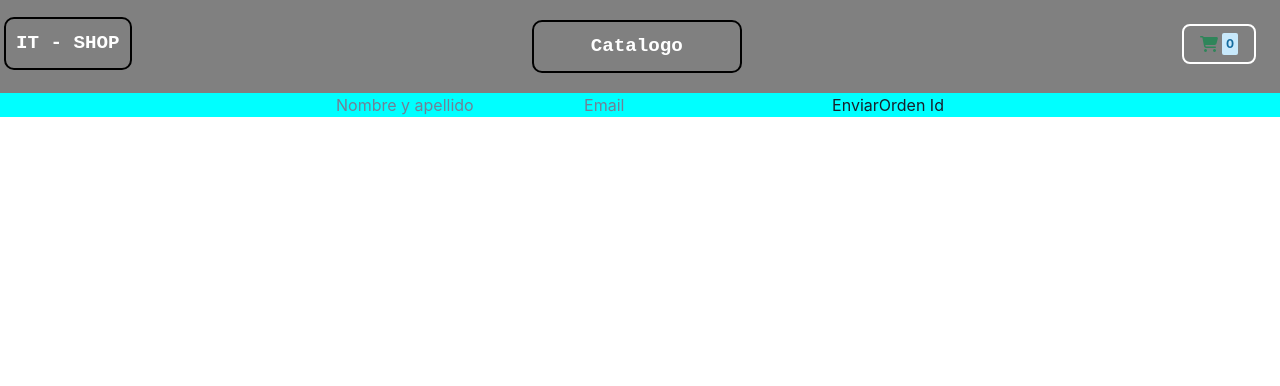
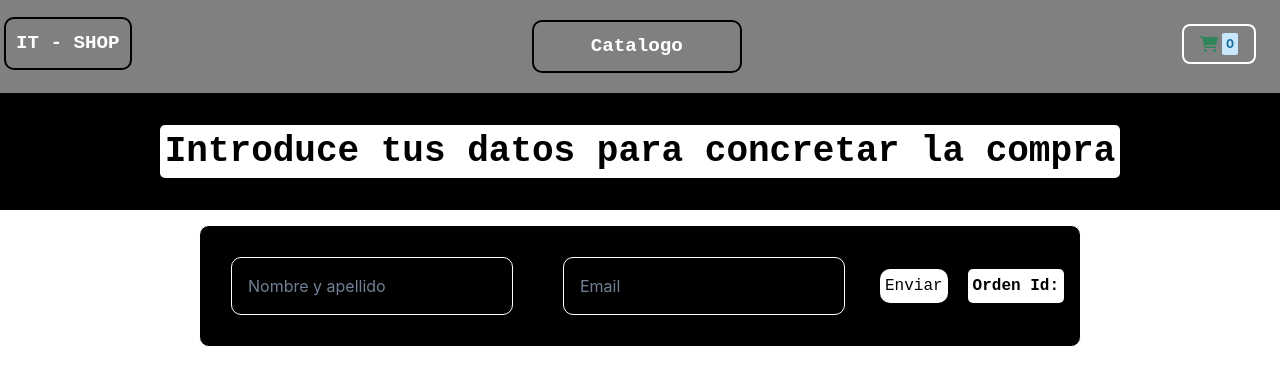
Before and after one commit to Johnson2002/FinalProyectReact, a React (Vite) app: page /cart in a window 1280 px wide. Shown: the top 386 px of the page. Built offline with nearby package versions, Linux system fonts and the light colour scheme.

Commit message:
Solving bugs

```diff
--- a/src/components/Bienvenido.jsx
+++ b/src/components/Bienvenido.jsx
@@ -1,13 +1,22 @@
 import React from 'react'
-import { Box } from '@chakra-ui/react'
+import { Box, Image, Center } from '@chakra-ui/react'
+import image from "../assets/gr10.png";
 export const Bienvenido = () => {
-    const welcome = "Bienvenido Usuario a nuestra tienda online de Computadoras!"
+  const welcome = "Bienvenido Usuario a nuestra tienda online de Computadoras!"
   return (
-    <div>
-        <Box className="welcome">
-            {welcome}
+    <>
+      <Box className="welcome">
+        {welcome}
+      </Box>
+      <Center>
+        <Box className='containerImg' boxSize={"50%"}>
+          <Image src="https://cdn.pixabay.com/photo/2016/11/21/12/16/computer-1844996_1280.jpg"
+            alt="pc-gaming"
+            borderRadius={"15px"}
+          />
         </Box>
-    </div>
+      </Center>
+    </>
   )
 }
 
--- a/src/components/ItemCount.jsx
+++ b/src/components/ItemCount.jsx
@@ -6,7 +6,7 @@ import { Utils } from "../context/UtilsContext";
 export const ItemCount = ({stockDisponible, id, priceArs, title}) => {
     const [count, setCount] = useState(0);
     const [stock, setStock] =useState(stockDisponible);
-    const [restart, setRestart] = useState(true);
+    const [restart, setRestart] = useState(false);
     const [counting, setCounting] = useState(
         stockDisponible > 0 ? false : true
     );
--- a/src/components/ItemDetail.jsx
+++ b/src/components/ItemDetail.jsx
@@ -1,4 +1,4 @@
-import { Card, Image, Stack, CardBody, Heading, Text, CardFooter, Badge } from "@chakra-ui/react";
+import { Card, Image, Stack, CardBody, Heading, Text, CardFooter, Badge, Divider } from "@chakra-ui/react";
 import ItemCount from "./ItemCount";
 import { useContext } from "react";
 import { Utils } from "../context/UtilsContext";
@@ -11,11 +11,12 @@ const ItemDetail = ({ data }) => {
     const { formatPrice } = useContext(Utils);
     return (
         <>
-            <Card direction={{ base: "column", sm: "row" }}
+            <Card direction={{ base: "row", sm: "nowrap" }}
                 overflow="hidden"
                 variant="outline"
                 className="itemDetailProduct"
-                bg={"black.200"}
+                bg={"white"}
+                border={"solid"}
             >
                 <Image
                     objectFit="cover"
@@ -26,13 +27,12 @@ const ItemDetail = ({ data }) => {
                 />
 
                 <Stack>
-                    <CardBody>
-                        <Heading size={"2xl"} className="productTitle">
+                    <CardBody className="cardBody">
+                        <Heading size={"3xl"} className="productTitle">
                             {marca}
                         </Heading>
-                        <Text py={"10"}>{descripcion}</Text>
-                        <Badge colorScheme={"gray"} variant="subtle">
-                            <Text color={"white"} fontFamily="monospace" fontSize={"3xl"}>
+                        <Badge colorScheme={"black"} variant="subtle">
+                            <Text color={"black"} fontFamily="monospace" fontSize={"3xl"}>
                                 $ {formatPrice(precio)}
                             </Text>
                         </Badge>
@@ -42,8 +42,9 @@ const ItemDetail = ({ data }) => {
                             stockDisponible = {stock}
                             id = {id}
                             marca = {marca}
-                            priceArs ={precio}
+                            precioArs ={precio}
                             image = {image}
+                            descripcion = {descripcion}
                         />
                     </CardFooter>
                 </Stack>
--- a/src/components/ItemList.jsx
+++ b/src/components/ItemList.jsx
@@ -9,7 +9,7 @@ const ItemList = ({ pc }) => {
         key={compus.id}
         id={compus.id}
         name={compus.nameProduct}
-        description={compus.description}
+        descripcion={compus.descripcion}
         priceArs={compus.priceArs}
         stock={compus.stock}
       />
--- a/src/components/NavBar.jsx
+++ b/src/components/NavBar.jsx
@@ -1,6 +1,7 @@
 import { Link } from 'react-router-dom';
-import { Box, Flex, Spacer, Button} from "@chakra-ui/react";
+import { Box } from "@chakra-ui/react";
 import CartWidget from "./CartWidget";
+
 const NavBar = () => {
   return (
     <>
@@ -17,7 +18,6 @@ const NavBar = () => {
         </Box>
         <CartWidget />
       </div>
-
     </>
   )
 }
--- a/src/components/Order.jsx
+++ b/src/components/Order.jsx
@@ -2,6 +2,7 @@ import { collection, getFirestore, addDoc } from "firebase/firestore";
 import { useState } from "react";
 import { CartContext } from "../context/ShoppingCartContext";
 import { useContext } from "react";
+import { Heading, Text } from "@chakra-ui/react";
 const Order = () => {
     const [idOrder, setOrder] = useState(null);
     const [nombre, setNombre] = useState("");
@@ -27,6 +28,12 @@ const Order = () => {
     }
     return (
         <>
+            <Heading className="Heading">
+                <Text className="title">
+                    Introduce tus datos para concretar la compra
+                </Text>
+            </Heading>
+            <div className="Container">
                 <form className="FormContainer" onSubmit={handleSubmit}>
                     <input
                         className="FormContainer"
@@ -40,10 +47,12 @@ const Order = () => {
                         placeholder="Email"
                         onChange={(e) => setGamil(e.target.value)}
                     />
-                    <button type="submit">Enviar</button>
-                    <p>Orden Id {idOrder}</p>
+                    <div className="Button">
+                        <button type="submit">Enviar</button>
+                    </div>
+                        <p>Orden Id: {idOrder}</p>
                 </form>
-
+            </div>
         </>
     )
 }
--- a/src/index.css
+++ b/src/index.css
@@ -54,7 +54,77 @@
 
 .FormContainer {
     display: flex;
-    flex-flow: column, wrap;
     justify-content: center;
-    background-color: aqua;
+    align-items: center;
+    background-color: black;
+    padding: 1rem;
+    border: 1px solid white;
+    border-radius: 10px;
+    gap: 20px;
+    margin: 15px;
+    color: white;
 }
+
+.Container{
+    display: flex;
+    justify-content: center;
+    align-items: center;
+}
+
+.Button {
+    display: flex;
+    justify-content: center;
+    align-items: center;
+    gap: 20px;
+    background-color: white;
+    color: black;
+    padding: 5px;
+    border-radius: 10px;
+    font-family: 'Courier New', Courier, monospace;
+    font-weight: bolder;
+}
+
+.Heading{
+    display: flex;
+    justify-content: center;
+    align-items: center;
+    padding: 2rem;
+    background-color: black;
+    color: white;
+}
+
+.title{
+    font-family: 'Courier New', Courier, monospace;
+}
+
+p{
+    background-color: white;
+    padding: 5px;
+    border-radius: 5px;
+    color: black;
+    font-family: 'Courier New', Courier, monospace;
+    font-weight: bolder;
+}
+
+.welcomeContainer{
+    display: flex;
+    justify-content: center;
+    align-items: center;
+}
+
+.containerImg{
+    margin: 40px;
+}
+
+.itemDetailProduct{
+    display: flex;
+    justify-content: center;
+    align-items: center;
+    width: fit-content;
+    margin: auto;
+}
+
+.cardBody{
+    font-style: italic;
+    font-weight: bolder;
+}
```
Also changed, not shown: src/assets/gr10.png (added). Lines whose indentation alone changed are shown as unchanged.
